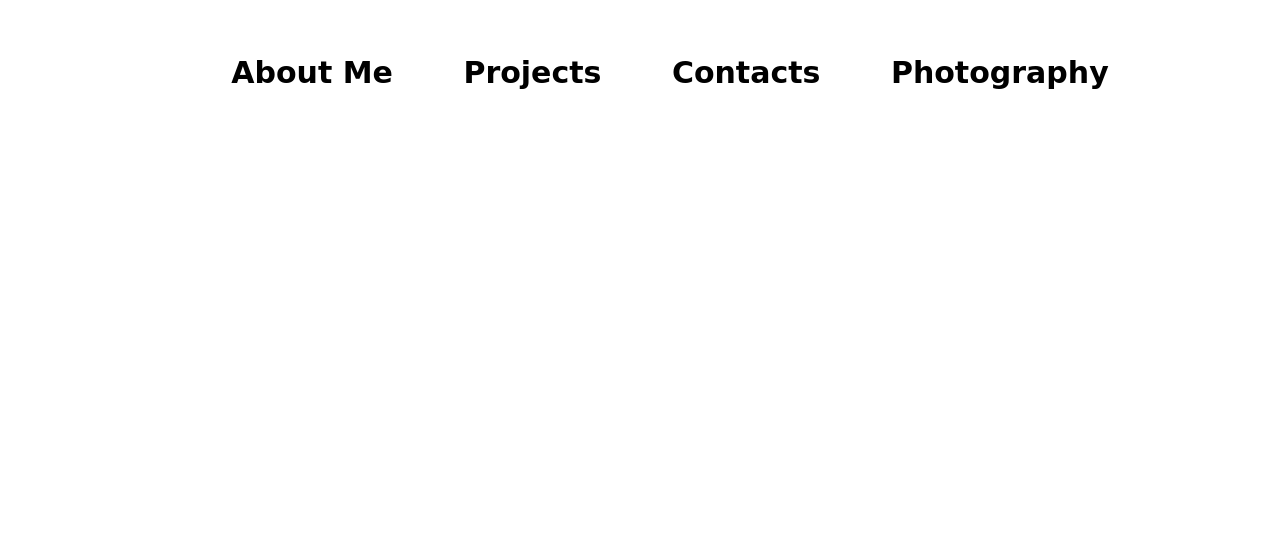
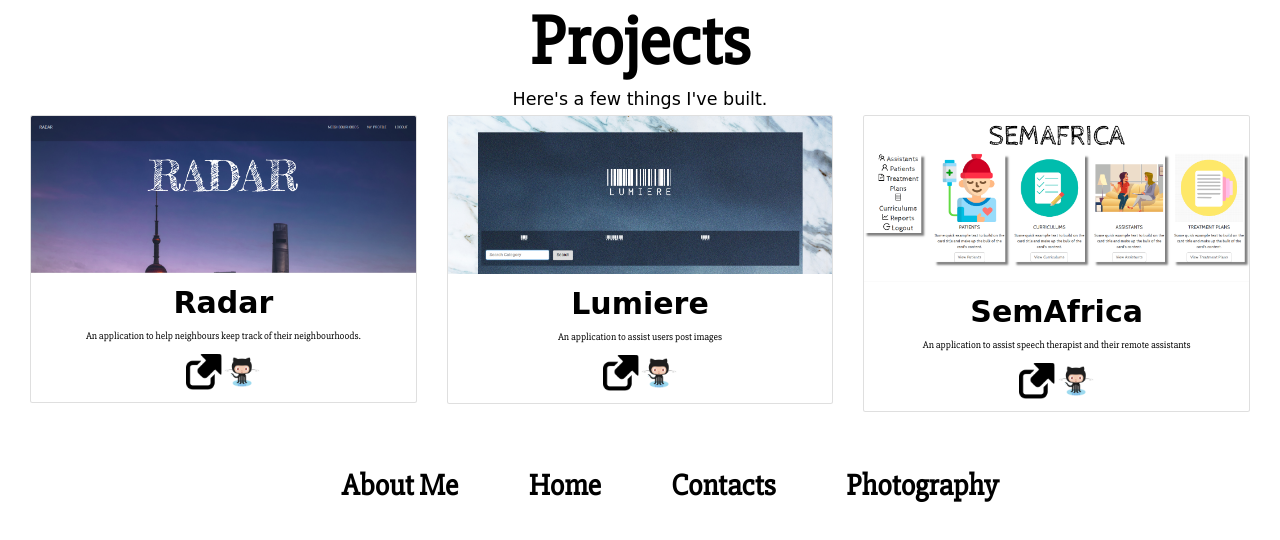
Before and after one commit to Ashleyzawadi/AshleyZawadi, a plain HTML site: page projects.html in a window 1280 px wide. Drawn offline with nearby package versions, Linux system fonts and the light colour scheme; files that its build step writes are made by us from their sources; a web font is replaced by a local one.

Commit message:
More interface work --wip

```diff
--- a/css/styles.css
+++ b/css/styles.css
@@ -1,5 +1,5 @@
 body{
-    color: white;
+    color: black;
     font-family: 'Libre Barcode 39 Text', cursive;
     font-family: 'Charmonman',cursive;
 
@@ -82,13 +82,17 @@ a{
     text-align: center;
     font-size: 140%;
 }
-
+.about h2{
+    font-family: 'Slabo 27px', serif;
+}
 .contacts h2{
     font-size: 400%;
+    font-family: 'Slabo 27px', serif;
 }
 li{
     list-style: none;
     font-weight: 500;
+    font-family: 'Slabo 27px', serif;
 }
 .contacts{
     height: 100vh;
@@ -117,7 +121,42 @@ input{
 
 }
 .social img{
-    width: 100px;
+    width: 90px;
     padding-top: 3%;
     padding-left: 3%;
 }
+.card{
+    color: black;
+}
+.card img{
+    width: 100%;
+    text-align: center;
+}
+.col-md-3{
+    margin: 2%;
+
+}
+.projects {
+    text-align: center;
+}
+.projects h1{
+    font-family: 'Slabo 27px', serif;
+}
+.icon img{
+    width: 10%;
+    height: auto;
+}
+.card h5{
+    font-weight: bold;
+    font-size: 300%;
+}
+.card p, a{
+    font-family: 'Slabo 27px', serif;
+}
+.photography{
+    background-image: url(../images/brewing.jpg);
+    background-size: cover;
+    background-repeat: no-repeat;
+    height: 150vh;
+
+}
--- a/projects.html
+++ b/projects.html
@@ -7,7 +7,7 @@
         <!-- Latest compiled and minified CSS -->
 
         <link rel="stylesheet" href="https://maxcdn.bootstrapcdn.com/bootstrap/3.3.7/css/bootstrap.min.css" integrity="sha384-BVYiiSIFeK1dGmJRAkycuHAHRg32OmUcww7on3RYdg4Va+PmSTsz/K68vbdEjh4u" crossorigin="anonymous">
-        <link href="https://fonts.googleapis.com/css?family=Charmonman|Grand+Hotel|Libre+Barcode+39+Text" rel="stylesheet">
+        <link href="https://fonts.googleapis.com/css?family=Charmonman|Grand+Hotel|Libre+Barcode+39+Text|Slabo+27px" rel="stylesheet">
         <link rel="stylesheet" href="https://cdnjs.cloudflare.com/ajax/libs/animate.css/3.7.0/animate.min.css">
         <link href="css/bootstrap.min.css" rel="stylesheet">
         <link rel="stylesheet" href="animate.min.css">
@@ -17,7 +17,49 @@
     <body>
        <div class="container-fluid">
 
-           <div>
+           <div class="projects">
+               <h1>Projects</h1>
+               <h3>Here's a few things I've built.</h3>
+               <div class="row">
+                    <div class="col-md-12">
+                        <div class="col-md-4">
+                            <div class="card" style="width: 100%;">
+                            <img class="card-img-top" src="images/radar.png" alt="radar">
+                            <div class="card-body">
+                            <h5 class="card-title">Radar</h5>
+                            <p class="card-text">An application to help neighbours keep track of their neighbourhoods.</p>
+                            <a href="https://mtaa411.herokuapp.com/" class="icon"> <img src="images/application.png" alt=""> </a>
+                            <a href="https://github.com/Ashleyzawadi/NeighbourhoodWatch " class="icon"> <img src="images/Octocat.jpg" alt="github"></a>
+
+                        </div>
+                    </div>
+                        </div>
+                        <div class="col-md-4">
+                            <div class="card" style="width: 100%;">
+                            <img class="card-img-top" src="images/lumiere2.png" alt="lumiere">
+                            <div class="card-body">
+                            <h5 class="card-title">Lumiere</h5>
+                            <p class="card-text">An application to assist users post images</p>
+                           <a href="https://angaza.herokuapp.com/"class="icon"> <img src="images/application.png" alt=""> </a>
+                            <a href="https://github.com/Ashleyzawadi/Image-Gallery" class="icon"> <img src="images/Octocat.jpg" alt="github"></a>
+
+                        </div>
+                    </div>
+                        </div>
+                        <div class="col-md-4">
+                            <div class="card" style="width: 100%;">
+                            <img class="card-img-top" src="images/semafrica.png" alt="radar">
+                            <div class="card-body">
+                            <h5 class="card-title">SemAfrica</h5>
+                            <p class="card-text">An application to assist speech therapist and their remote assistants</p>
+                            <a href="https://semafrica.herokuapp.com/" class="icon"> <img src="images/application.png" alt=""></a>
+                            <a href="https://github.com/Ashleyzawadi/Semafrica" class="icon"> <img src="images/Octocat.jpg" alt="github"></a>
+
+                        </div>
+                    </div>
+                        </div>
+                    </div>
+               </div>
 
            </div>
 
@@ -26,7 +68,7 @@
                 <div class="navigation">
                     <nav class="navbare">
                         <a href="about.html">About Me</a>
-                        <a href="projects.html">Projects</a>
+                        <a href="index.html">Home</a>
                         <a href="contacts.html">Contacts</a>
                         <a href="photography.html">Photography</a>
                     </nav>
```
Also changed, not shown: about.html (+2 -1 lines), contacts.html (+1 -0 lines), index.html (+1 -0 lines), photography.html (+5 -1 lines), images/11.jpg (added), images/Octocat.jpg (added), images/application.png (added), images/brewing.jpg (added), images/businesses.png (added), images/businesses2.png (added), images/hoods.png (added), images/lumiere.png (added), images/lumiere2.png (added), images/radar.png (added), 4 more files.
